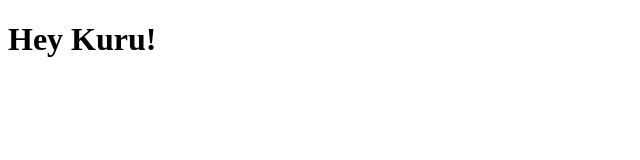
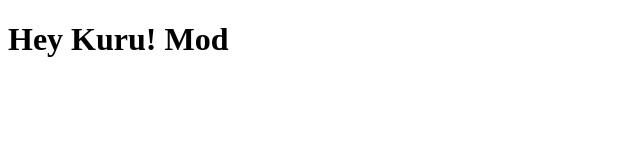
Before and after one commit to Kurune/one-thing, a plain HTML site: page site/index.html in a window 1280 px wide. Shown: the whole page, without its empty margins (0-640 px from the left). Drawn offline with Linux system fonts and the light colour scheme.

Commit message:
Small mod to the page

```diff
--- a/site/index.html
+++ b/site/index.html
@@ -4,6 +4,6 @@
 	<title>Hey Kuru</title>
 </head>
 <body>
-<h1>Hey Kuru!</h1>
+<h1>Hey Kuru! Mod</h1>
 </body>
 </html>
```
